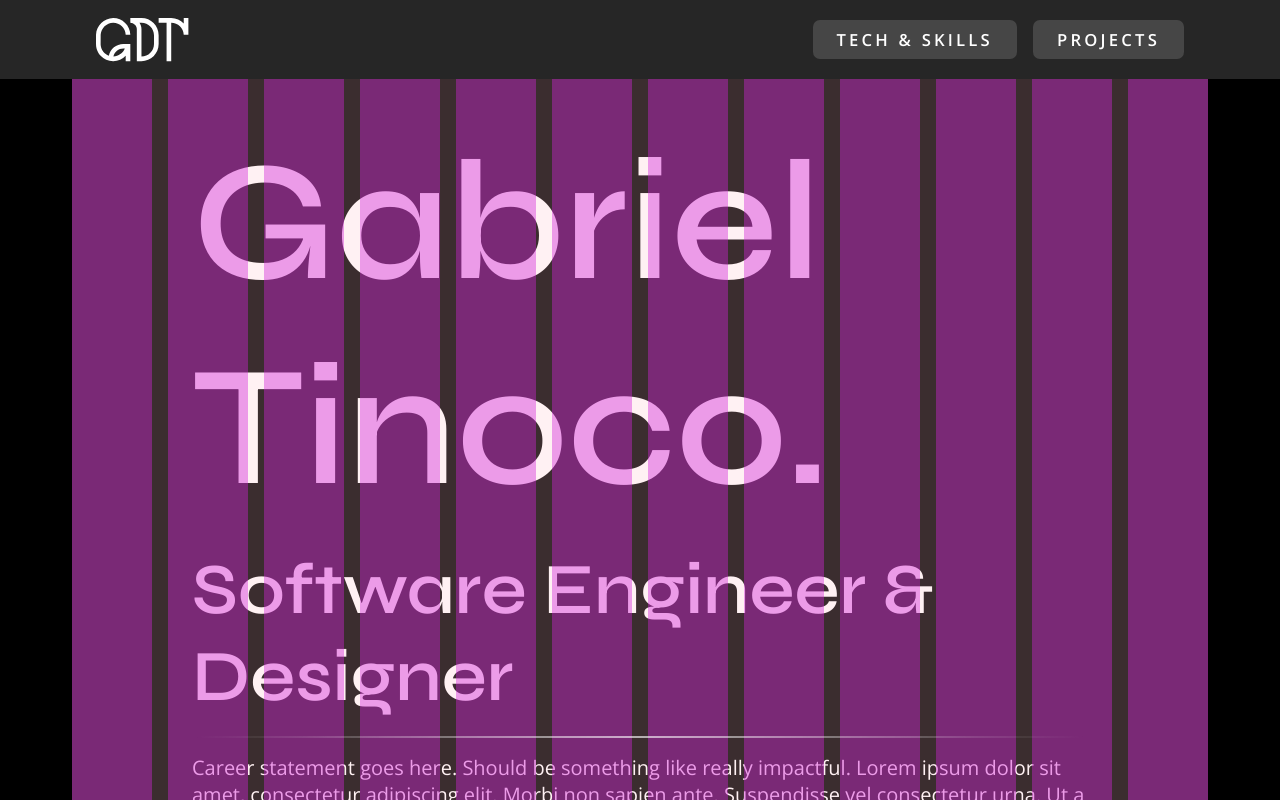
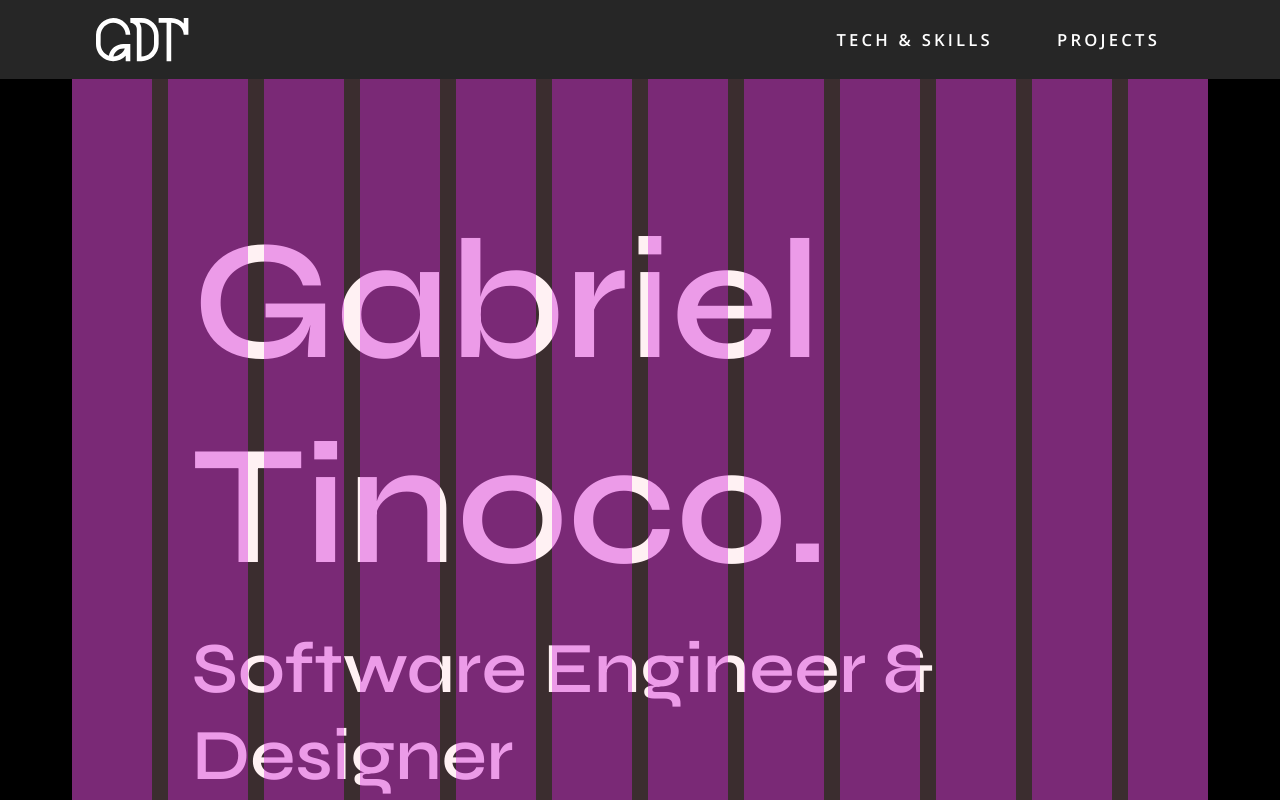
Before and after one commit to Gatinoko/Portfolio, a Next.js app: page / in a window 1280 px wide. Shown: the top 800 px of the page. Built offline with nearby package versions, Linux system fonts and the light colour scheme.

Commit message:
feat(components): Added variants to button Component and implemented them in Navigation

```diff
--- a/components/button/button.scss
+++ b/components/button/button.scss
@@ -3,7 +3,7 @@
 .button {
 	@include flex-horizontal-layout;
 	@include flex-layout-perfectly-centered;
-	background-color: get-color-value(white-ffffff-15);
+	background-color: get-color-value(white-ffffff-5);
 	text-transform: uppercase;
 	padding: 0px;
 	border: 0px;
@@ -16,44 +16,52 @@
 	*/
 	&.extra-large {
 		@include interface-xl;
-		border-radius: 13px;
-		gap: 32px;
-		padding: 16px 24px;
+		border-radius: get-radius-value(radius-13);
+		gap: get-spacing-value(spacing-32);
+		padding: get-spacing-value(spacing-16) get-spacing-value(spacing-24);
 	}
 	&.large {
 		@include interface-l;
-		border-radius: 13px;
-		gap: 24px;
-		padding: 16px 24px;
+		border-radius: get-radius-value(radius-13);
+		gap: get-spacing-value(spacing-24);
+		padding: get-spacing-value(spacing-16) get-spacing-value(spacing-24);
 	}
 	&.regular {
 		@include interface-r;
-		border-radius: 9px;
-		gap: 16px;
-		padding: 8px 24px;
+		border-radius: get-radius-value(radius-9);
+		gap: get-spacing-value(spacing-16);
+		padding: get-spacing-value(spacing-8) get-spacing-value(spacing-24);
 	}
 	&.small {
 		@include interface-s;
-		border-radius: 7px;
-		gap: 16px;
-		padding: 8px 24px;
+		border-radius: get-radius-value(radius-7);
+		gap: get-spacing-value(spacing-16);
+		padding: get-spacing-value(spacing-8) get-spacing-value(spacing-24);
 	}
 	&.extra-small {
 		@include interface-xs;
-		border-radius: 7px;
-		gap: 16px;
-		padding: 8px 24px;
+		border-radius: get-radius-value(radius-7);
+		gap: get-spacing-value(spacing-16);
+		padding: get-spacing-value(spacing-8) get-spacing-value(spacing-24);
+	}
+
+	/*
+		Variants
+	*/
+	&.flat {
+		background-color: transparent;
 	}
 
 	/*
 		States
 	*/
-	&:hover {
-		// CSS transition properties
-		transition: background-color 150ms;
-		transition-timing-function: cubic-bezier(0, 0, 0.25, 1);
-
-		background-color: get-color-value(white-ffffff-35);
+	@media (hover: hover) {
+		&:hover {
+			// CSS transition properties
+			transition: background-color 150ms;
+			transition-timing-function: cubic-bezier(0, 0, 0.25, 1);
+			background-color: get-color-value(white-ffffff-15);
+		}
 	}
 	&:active {
 		background-color: rgb(0, 153, 255);
@@ -64,7 +72,6 @@
 		}
 		color: get-component-color-value(disabled);
 		text-decoration: none;
-
 		pointer-events: none;
 	}
 }
--- a/components/button/button.tsx
+++ b/components/button/button.tsx
@@ -11,6 +11,10 @@ const button = cva('button', {
 			medium: 'medium',
 			small: 'small',
 			['extra-small']: 'extra-small',
+		},
+		variant: {
+			default: 'default',
+			flat: 'flat',
 		},
 	},
 	defaultVariants: {
@@ -28,6 +32,7 @@ export type ButtonSizes =
 export type ButtonProps = {
 	text?: string;
 	size: ButtonSizes;
+	variant: 'default' | 'flat';
 	prefixIcon?: string;
 	suffixIcon?: string;
 	className?: string;
@@ -40,6 +45,7 @@ export default function Button(props: ButtonProps) {
 	let {
 		text,
 		size,
+		variant = 'default',
 		className = '',
 		prefixIcon,
 		suffixIcon,
@@ -67,7 +73,7 @@ export default function Button(props: ButtonProps) {
 
 	return (
 		<button
-			className={`${className} ${button({ size })}`}
+			className={`${className} ${button({ size, variant })}`}
 			onClick={buttonClick}
 			{...extraProps}>
 			{/* Prefix icon */}
--- a/components/navigation/Navigation.tsx
+++ b/components/navigation/Navigation.tsx
@@ -40,6 +40,7 @@ export default function Navigation({ navButtons }: NavigationProps) {
 							className='tech-and-skills-button'
 							size={'extra-small'}
 							text='Tech & Skills'
+							variant={'flat'}
 						/>
 					</li>
 					<li>
@@ -47,6 +48,7 @@ export default function Navigation({ navButtons }: NavigationProps) {
 							className='projects-button'
 							size={'extra-small'}
 							text='Projects'
+							variant={'flat'}
 						/>
 					</li>
 				</ul>
@@ -57,6 +59,7 @@ export default function Navigation({ navButtons }: NavigationProps) {
 					prefixIcon={'left-chevron'}
 					size={'small'}
 					onClick={() => setOpen(!open)}
+					variant={'flat'}
 				/>
 			</div>
 
--- a/components/navigation/navigation.scss
+++ b/components/navigation/navigation.scss
@@ -10,13 +10,9 @@
 		width: 100%;
 		z-index: 1;
 
-		position: fixed;
+		position: sticky;
 		left: 0;
 		top: 0;
-
-		@include screen-breakpoint(mobile, tablet) {
-			position: sticky;
-		}
 	}
 
 	.logo-button-container {
```
